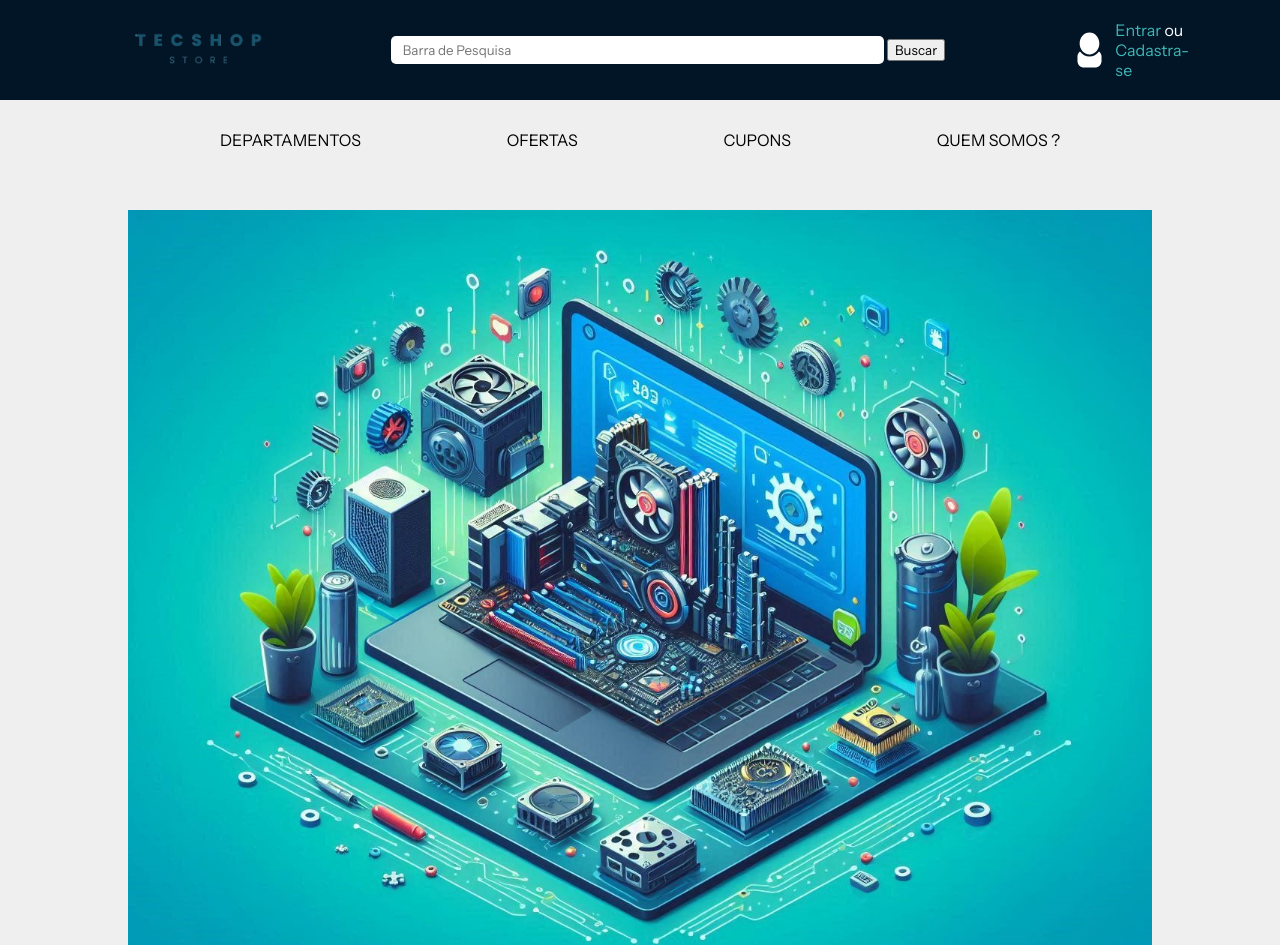
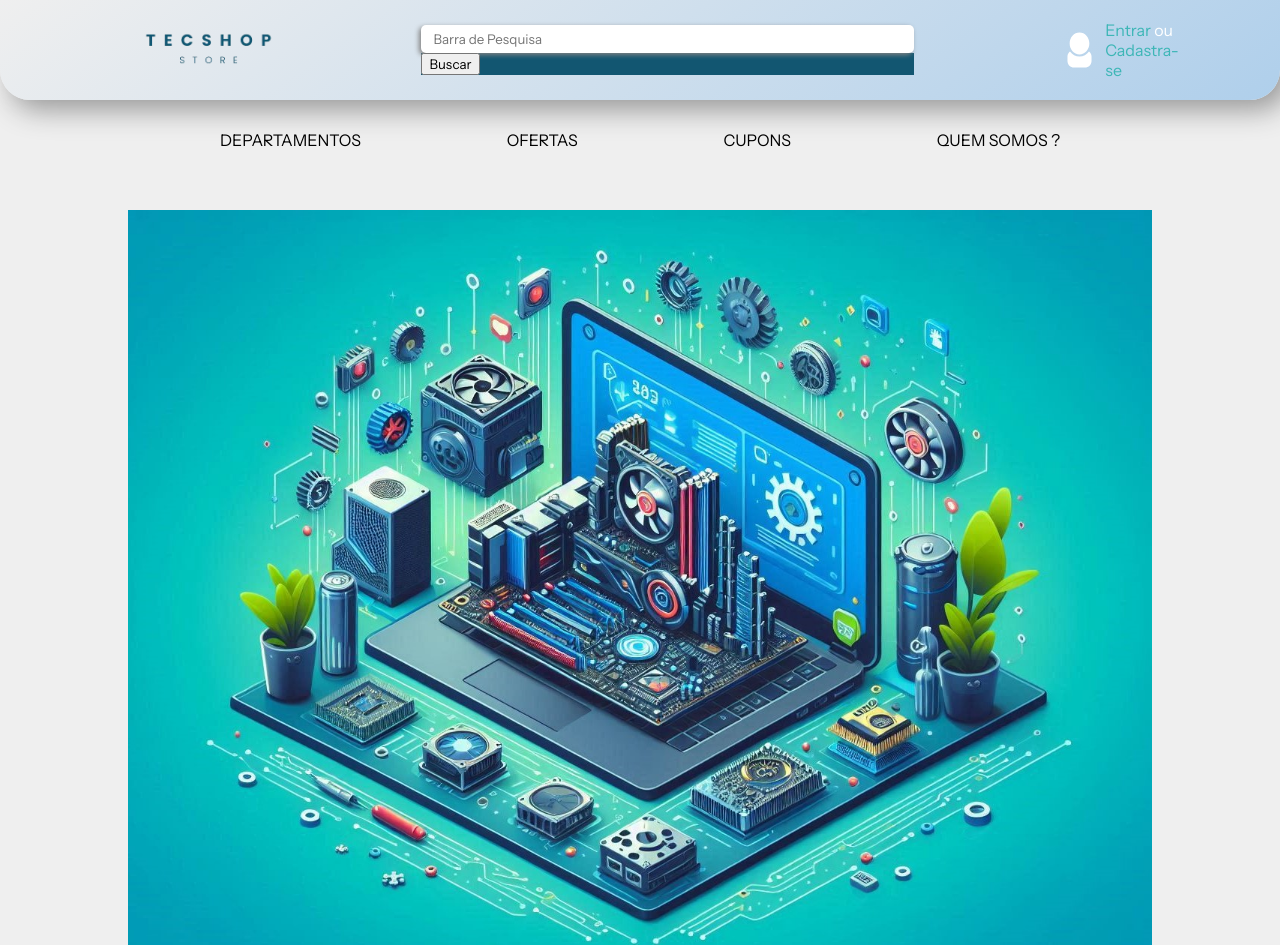
Before and after one commit to italoalcantaraa/TecShopStore, a website: page public/src/pages/Home/Home.html in a window 1280 px wide. Shown: the top 945 px of the page. Drawn offline with Linux system fonts and the light colour scheme.

Commit message:
Atualizado

```diff
--- a/public/src/pages/Home/Home.html
+++ b/public/src/pages/Home/Home.html
@@ -21,7 +21,9 @@
 
     <div class="busca">
       <input type="text" , placeholder="Barra de Pesquisa">
+      <div class="pes">
         <button>Buscar</button>
+      </div>
     </div>
 
     <div class="icon">
--- a/public/src/pages/Home/index.css
+++ b/public/src/pages/Home/index.css
@@ -18,7 +18,10 @@ body{
     display: flex;
     justify-content: space-around;
     align-items: center;
-    background-color: #011526;
+    background: linear-gradient(145deg, #EFEFEF, #afcfeb);
+    box-shadow:  9px 9px 29px #939393,
+             -9px -9px 29px #ffffff;
+             border-radius: 0 0 30px 30px;
 }
 
 .logo img {
@@ -33,6 +36,11 @@ body{
     border: none;
     border-radius: 5px;
     color: black;
+    box-shadow: -2px 2px 5px 0px #838383;
+}
+
+.pes{
+    background-color: #125671;
 }
 
 .header-container p, a {
```
Lines whose indentation alone changed are shown as unchanged.
